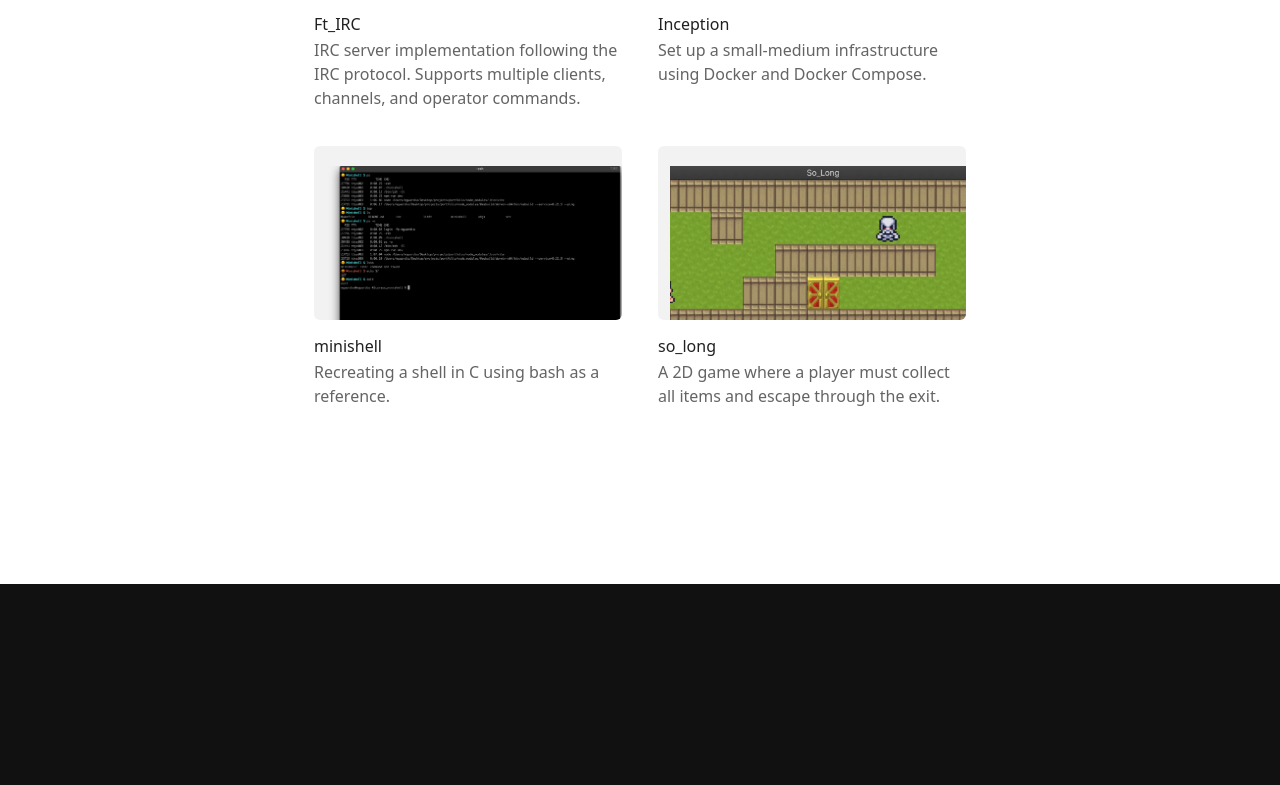
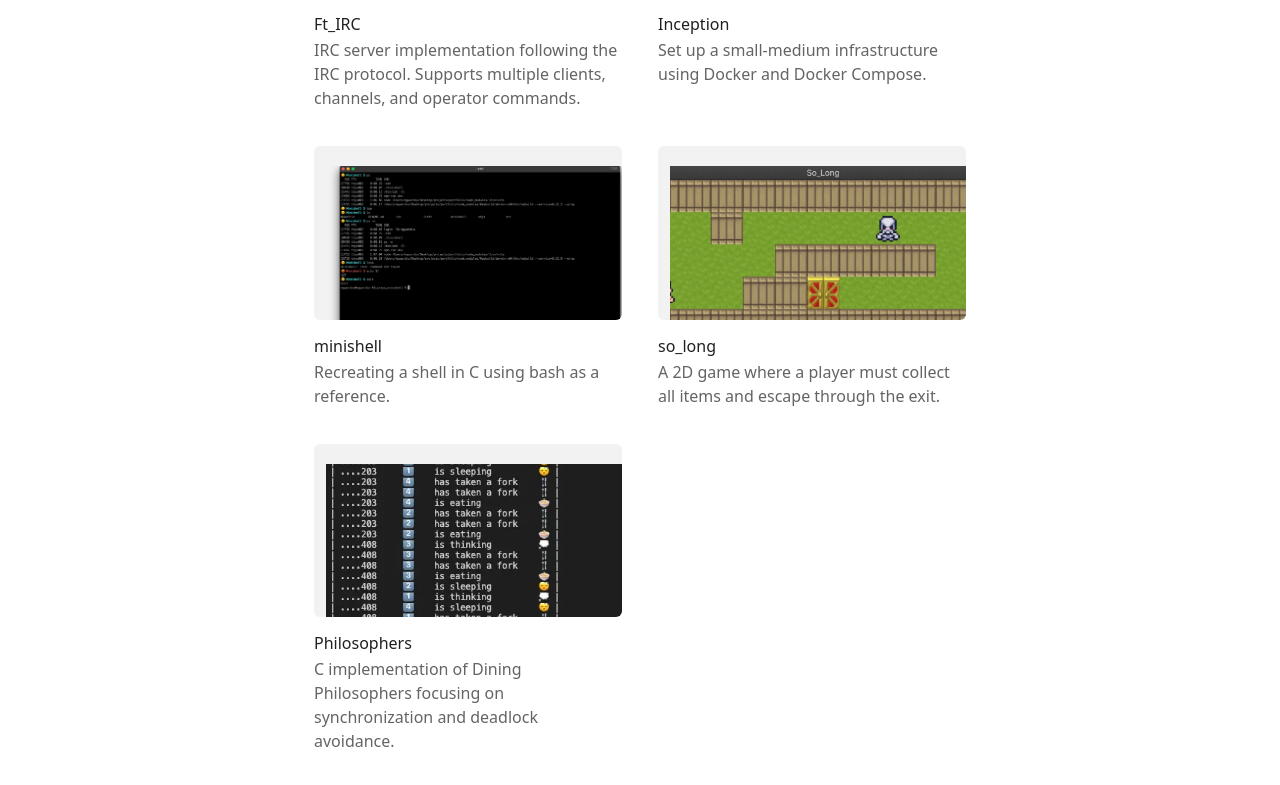
Before and after one commit to Viti01g/Portfolio_V, a React (Vite) app in the folder portfolio-main/portfolio-main/: page / in a window 1280 px wide. Shown: the part 671-1456 px from the top of the page. Before the commit the page ends 1255 px from the top, so only its background shows below. Built offline with nearby package versions, Linux system fonts and the light colour scheme.

Commit message:
add philo

```diff
--- a/portfolio-main/portfolio-main/cv.json
+++ b/portfolio-main/portfolio-main/cv.json
@@ -39,6 +39,12 @@
 				"image": "/home/soLong42.webp",
 				"summary": "A 2D game where a player must collect all items and escape through the exit.",
 				"url": "https://github.com/Viti01g/42_Cursus/tree/main/so_long"
+			},
+			{
+				"name": "Philosophers",
+				"image": "/home/philo.webp",
+				"summary": "C implementation of Dining Philosophers focusing on synchronization and deadlock avoidance.",
+				"url": "https://github.com/Viti01g/Philosophers_42"
 			}
 		]
 	},
@@ -83,7 +89,7 @@
 			{
 				"image": "/about/AndorraSun.webp",
 				"alt": "taking a brake in Andorra",
-				"caption": "Break time.jpg",
+				"caption": "Break_time.jpg",
 				"date": "2025-01-23"
 			}
 		],
--- a/portfolio-main/portfolio-main/src/about/AboutPage.jsx
+++ b/portfolio-main/portfolio-main/src/about/AboutPage.jsx
@@ -28,7 +28,7 @@ export const AboutPage = () => {
           About
         </h1>
         <p className="animate-in text-text-light dark:text-text-dark">
-          A glimpse into me.
+          A little more of me.
         </p>
       </div>
       <div className="mb-8 md:hidden">
```
Also changed, not shown: portfolio-main/portfolio-main/public/home/philo.webp (added).
